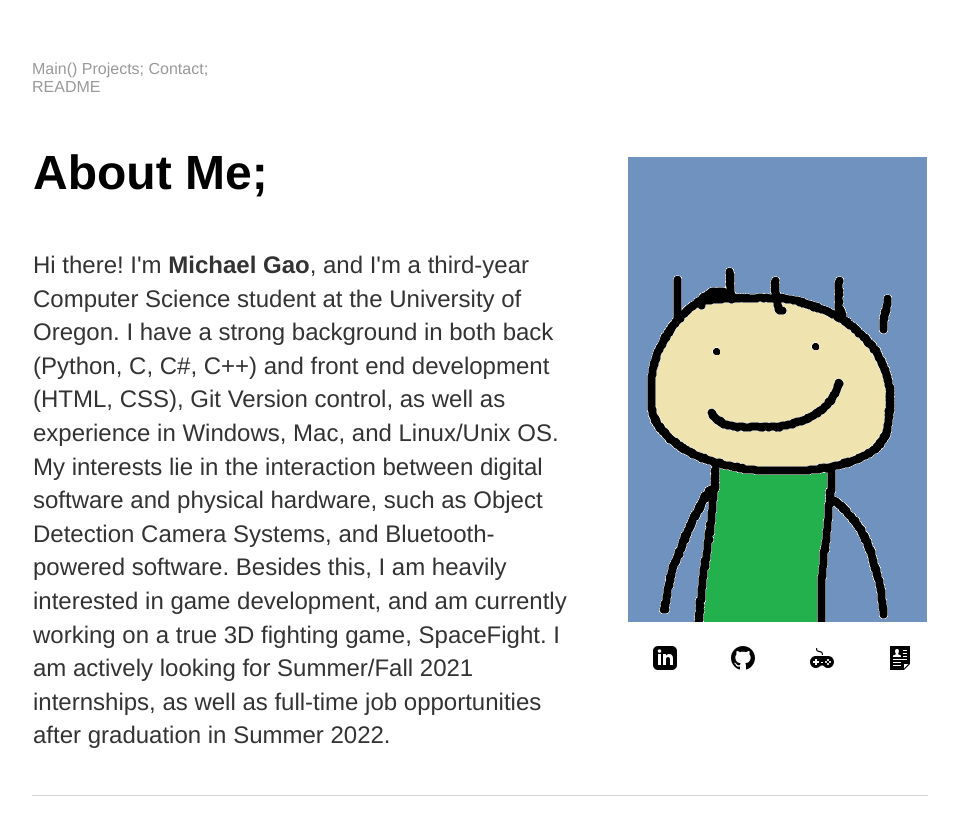
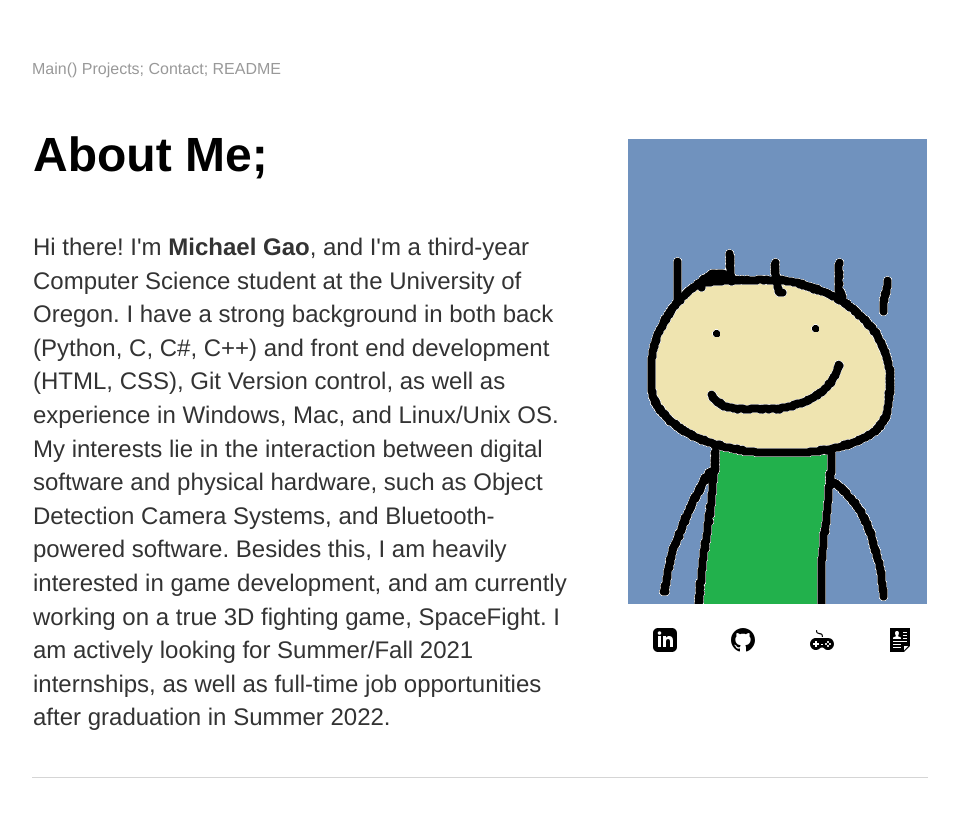
Before and after one commit to michael-c-gao/WebsiteOfMichael, a Jekyll site: the page built from index.html, in a window 1280 px wide. Shown: the top 835 px of the page, without its empty margins (160-1119 px from the left). Built offline with Jekyll 4.4.1, drawn with Linux system fonts in a browser that asks for light colours.

Commit message:
Update main.css

```diff
--- a/css/main.css
+++ b/css/main.css
@@ -23,11 +23,6 @@ a:hover {
     font-family:'Helvetica', 'Arial', 'Sans-Serif';
     text-decoration: underline;
 }
-
-.verticalmenu {
-    width: 200px; /* Set a width if you like */
-  }
-
 
 h1, h2, h3, h4, h5 { font-family: 'Helvetica', 'Arial', 'Sans-Serif'; }
 h1 { font-size: 3em;  }
```
